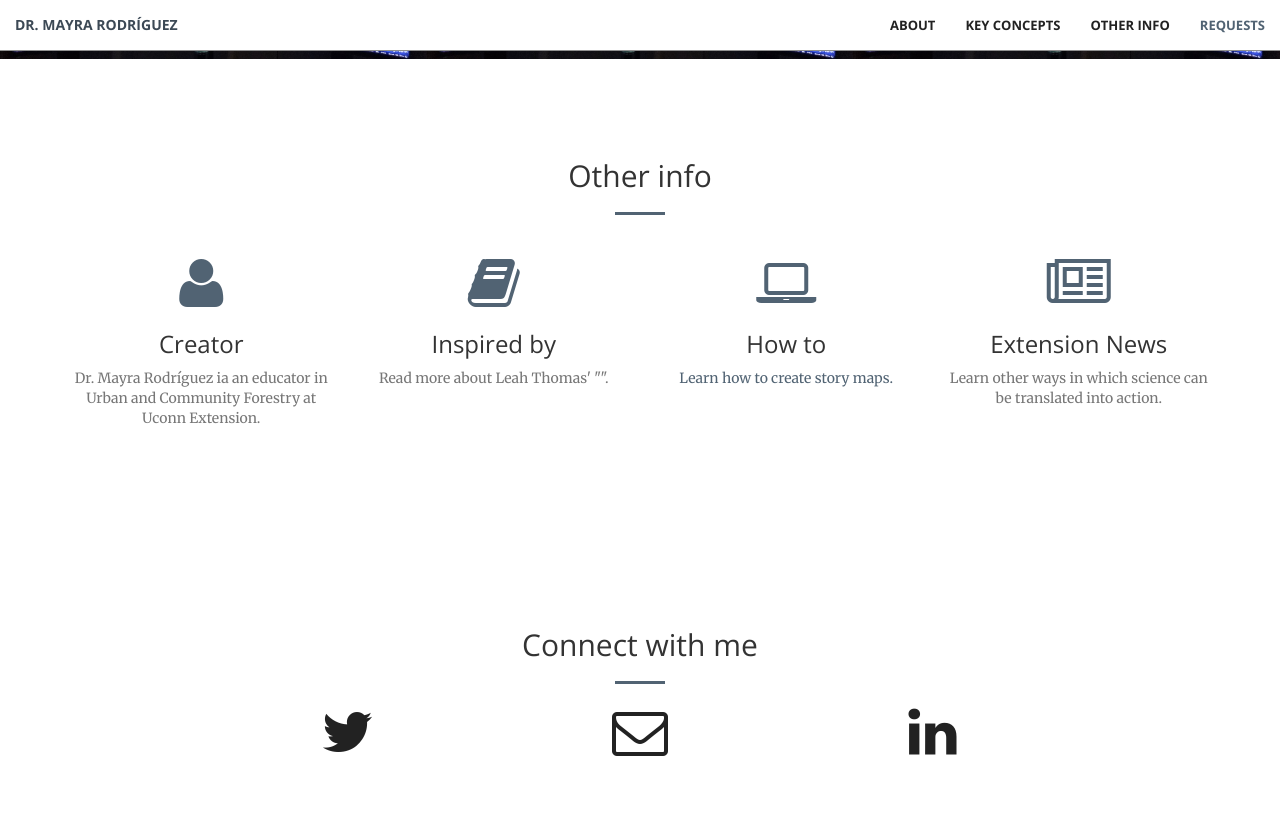
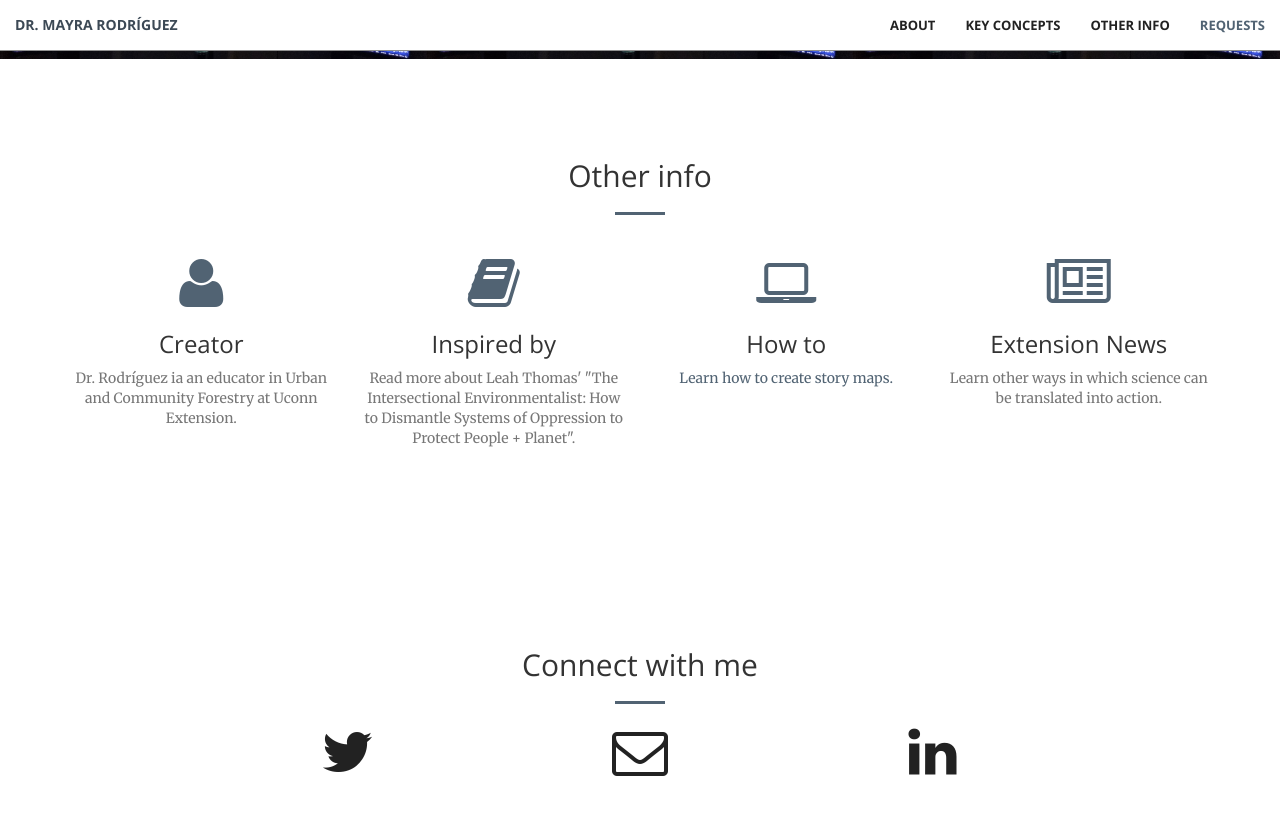
Before and after one commit to peopleandplanet/peopleandplanet.github.io, a Jekyll site: the page built from index.html, in a window 1280 px wide and 900 px high, scrolled down 2815 px. Shown: the top 815 px of the window. Built offline with Jekyll 4.4.1, drawn with Linux system fonts in a browser that asks for light colours.

Commit message:
Update services.html

```diff
--- a/_includes/services.html
+++ b/_includes/services.html
@@ -13,14 +13,14 @@
                 <div class="service-box">
                     <i class="fa fa-4x fa-user wow bounceIn text-primary"></i>
                     <h3>Creator</h3>
-                    <a href="" class="text-muted" target="_blank">Dr. Mayra Rodríguez ia an educator in Urban and Community Forestry at Uconn Extension.</a>
+                    <a href="https://news.extension.uconn.edu/2023/01/26/qa-with-dr-mayra-rodriguez-urban-community-forestry-educator/" class="text-muted" target="_blank">Dr. Rodríguez ia an educator in Urban and Community Forestry at Uconn Extension.</a>
                 </div>
             </div>
             <div class="col-lg-3 col-md-6 text-center">
                 <div class="service-box">
                     <i class="fa fa-4x fa-book wow bounceIn text-primary" data-wow-delay=".2s"></i>
                     <h3>Inspired by</h3>
-                    <a href="" class="text-muted" target="_blank">Read more about Leah Thomas' "".</a>
+                    <a href="https://www.greengirlleah.com/" class="text-muted" target="_blank">Read more about Leah Thomas' "The Intersectional Environmentalist: How to Dismantle Systems of Oppression to Protect People + Planet".</a>
                 </div>
             </div>
             <div class="col-lg-3 col-md-6 text-center">
@@ -34,7 +34,7 @@
                 <div class="service-box">
                     <i class="fa fa-4x fa-newspaper-o wow bounceIn text-primary" data-wow-delay=".3s"></i>
                     <h3>Extension News</h3>
-                    <a href="" class="text-muted" target="_blank">Learn other ways in which science can be translated into action.</a>
+                    <a href="https://news.extension.uconn.edu/" class="text-muted" target="_blank">Learn other ways in which science can be translated into action.</a>
                 </div>
             </div>
         </div>
```
